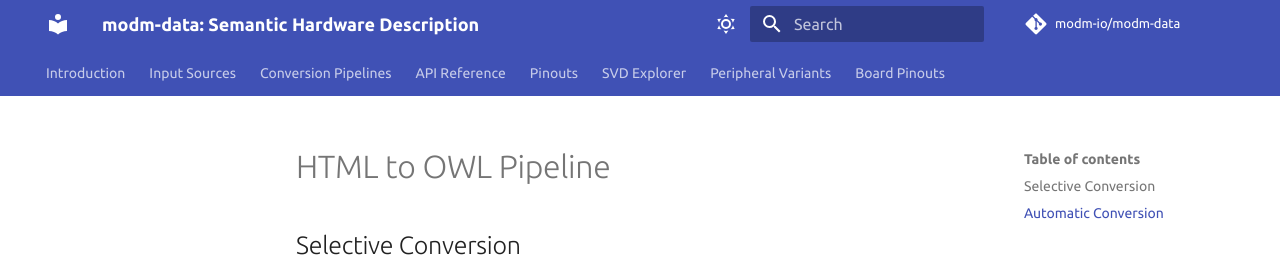
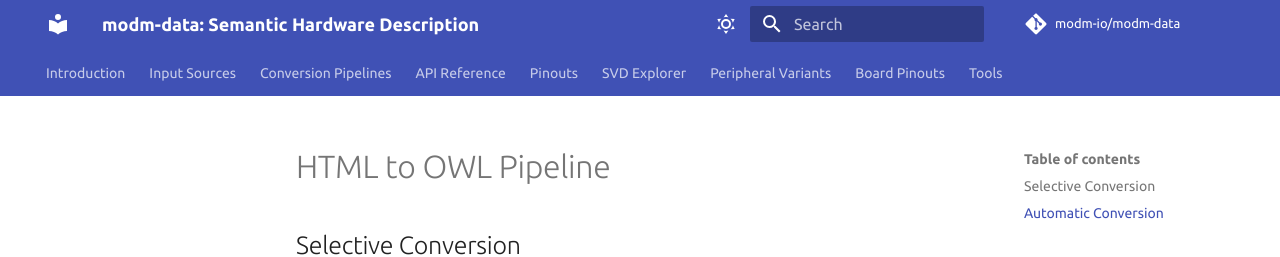
Before and after one commit to modm-io/modm-data, an MkDocs documentation site: the page built from docs/src/pipeline/html2owl.md, in a window 1280 px wide. Shown: the top 257 px of the page. Built offline with MkDocs 1.6.1 and Material for MkDocs 9.7.7, drawn with Linux system fonts in a browser that asks for light colours; comment, search, counter and statistics services are not loaded.

Commit message:
[docs] Take the homepage pages from modm-data-tools
The pages were downloaded from a gist file by file. The public
modm-ext/modm-data-tools repository has them in the layout of the
homepage, and the build copies the pages that have data, their shared
theme and scripts, and the user documentation of the tools from a
checkout in ext/modm-data-tools (MODM_DATA_TOOLS). The navigation links
the tools page.

```diff
--- a/docs/mkdocs.yml
+++ b/docs/mkdocs.yml
@@ -93,3 +93,4 @@ nav:
   - SVD Explorer: svd/index.html
   - Peripheral Variants: variants/index.html
   - Board Pinouts: boards/index.html
+  - Tools: tools/index.html
```
Also changed, not shown: 2 other files.
